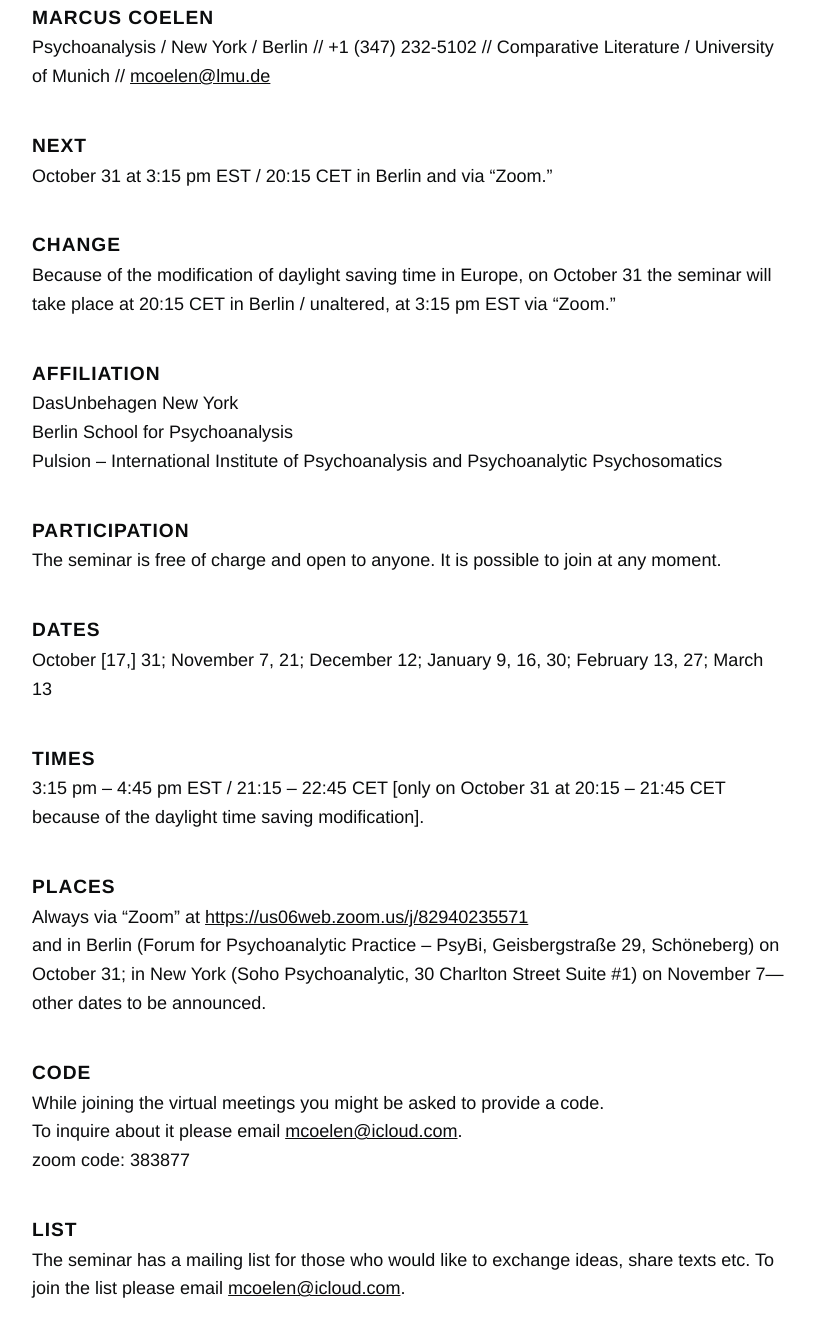
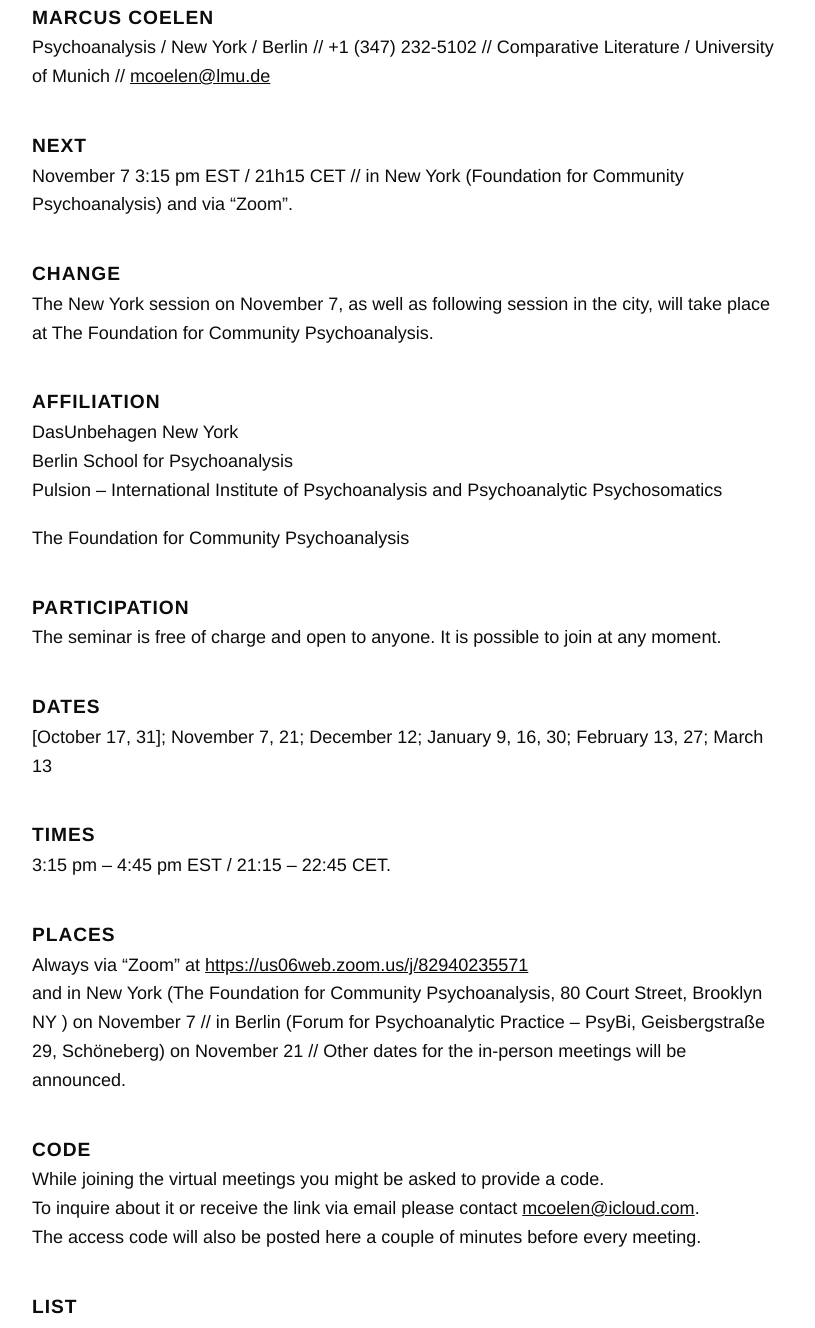
Before and after one commit to mcoelen/structure-of-psychoanalysis, a plain HTML site: page index.html in a window 1280 px wide. Shown: the part 201-1529 px from the top of the page, without its empty margins (232-1047 px from the left). Drawn offline with Linux system fonts and the light colour scheme.

Commit message:
Update index.html

```diff
--- a/index.html
+++ b/index.html
@@ -41,34 +41,35 @@
 <p>Psychoanalysis / New York / Berlin // +1 (347) 232-5102 // Comparative Literature / University of Munich // <a href="mailto:mcoelen@lmu.de">mcoelen@lmu.de</a></p>
 
 <h2>Next</h2>
-<p>October 31 at 3:15 pm EST / 20:15 CET in Berlin and via “Zoom.”</p>
+<p>November 7 3:15 pm EST / 21h15 CET // in New York (Foundation for Community Psychoanalysis) and via “Zoom”.</p>
 
 <h2>Change</h2>
-<p>Because of the modification of daylight saving time in Europe, on October 31 the seminar will take place at 20:15 CET in Berlin / unaltered, at 3:15 pm EST via “Zoom.”</p>
+<p>The New York session on November 7, as well as following session in the city, will take place at The Foundation for Community Psychoanalysis.</p>
 
 <h2>Affiliation</h2>
 <p>DasUnbehagen New York<br>
 Berlin School for Psychoanalysis<br>
 Pulsion – International Institute of Psychoanalysis and Psychoanalytic Psychosomatics</p>
+The Foundation for Community Psychoanalysis</p>
 
 <h2>Participation</h2>
 <p>The seminar is free of charge and open to anyone. It is possible to join at any moment.</p>
 
 <h2>Dates</h2>
-<p>October [17,] 31; November 7, 21; December 12; January 9, 16, 30; February 13, 27; March 13</p>
+<p>[October 17, 31]; November 7, 21; December 12; January 9, 16, 30; February 13, 27; March 13</p>
 
 <h2>Times</h2>
-<p>3:15 pm – 4:45 pm EST / 21:15 – 22:45 CET [only on October 31 at 20:15 – 21:45 CET because of the daylight time saving modification].</p>
+<p>3:15 pm – 4:45 pm EST / 21:15 – 22:45 CET.</p>
 
 <h2>Places</h2>
 <p>Always via “Zoom” at <a href="https://us06web.zoom.us/j/82940235571">https://us06web.zoom.us/j/82940235571</a><br>
-and in Berlin (Forum for Psychoanalytic Practice – PsyBi, Geisbergstraße 29, Schöneberg) on October 31; in New York (Soho Psychoanalytic, 30 Charlton Street Suite #1) on November 7—other dates to be announced.</p>
+and in New York (The Foundation for Community Psychoanalysis, 80 Court Street, Brooklyn NY ) on November 7 // in Berlin (Forum for Psychoanalytic Practice – PsyBi, Geisbergstraße 29, Schöneberg) on November 21 // Other dates for the in-person meetings will be announced.</p>
 
 <h2>Code</h2>
 <p>While joining the virtual meetings you might be asked to provide a code.<br>
-To inquire about it please email <a href="mailto:mcoelen@icloud.com">mcoelen@icloud.com</a>.
+To inquire about it or receive the link via email please contact <a href="mailto:mcoelen@icloud.com">mcoelen@icloud.com</a>.
 <br>
-zoom code: 383877</p>
+The access code will also be posted here a couple of minutes before every meeting.
 
 <h2>List</h2>
 <p>The seminar has a mailing list for those who would like to exchange ideas, share texts etc. To join the list please email <a href="mailto:mcoelen@icloud.com">mcoelen@icloud.com</a>.</p>
@@ -98,4 +99,4 @@
 <p>This seminar aims to address these questions and elaborate on their relevance for psychoanalytic theory and practice today. We will cover pieces of the history of structuralism as well as of the history of the term “structure” preceding or surrounding it; we will think through the theoretical implications of structure for psychoanalysis’s relation to contemporary science; we will confront the structure (in Lacan) with the psychic apparatus (in Freud) as well as the grid (in Bion); we will ask about “clinical structures” and their relevance in analytic work.</p>
 
 <h2>Syllabus</h2>
-<p>October 17: Introduction / structure as word, concept or—"structure" / moments of structure in Lacan / and elsewhere // October 31: the invention of linguistic structure / signifiers // November 7: structure for structure, or: transformation in Levi-Strauss // November 21: structure in mathematics / formalism // December 12: Freud and formalist writing / the apparatus and the complex // January 9: is there structure in the grid? / Bion // January 16: back to Lacan // January 30: graphs, surfaces, knots—all structures? // February 13: structure to waste // February 27: is there a structure in the clinic? // March 13: ends of structure /// The syllabus is subject to transformations.</p>
+<p>[October 17: introduction / structure as word, concept or—"structure" / moments of structure in Lacan / Bataille and heterogeneity // October 31: more introduction and on “structure” and heterogeneity in Bataille / in invention of linguistic structure / signifiers] // November 7: structure for structure, or: transformation in Levi-Strauss // November 21: structure in mathematics / formalism // December 12: Freud and formalist writing / the apparatus and the complex // January 9: is there structure in the grid? / Bion // January 16: back to Lacan // January 30: graphs, surfaces, knots—all structures? // February 13: structure to waste // February 27: is there a structure in the clinic? // March 13: ends of structure /// The syllabus is subject to transformation.</p>
```
